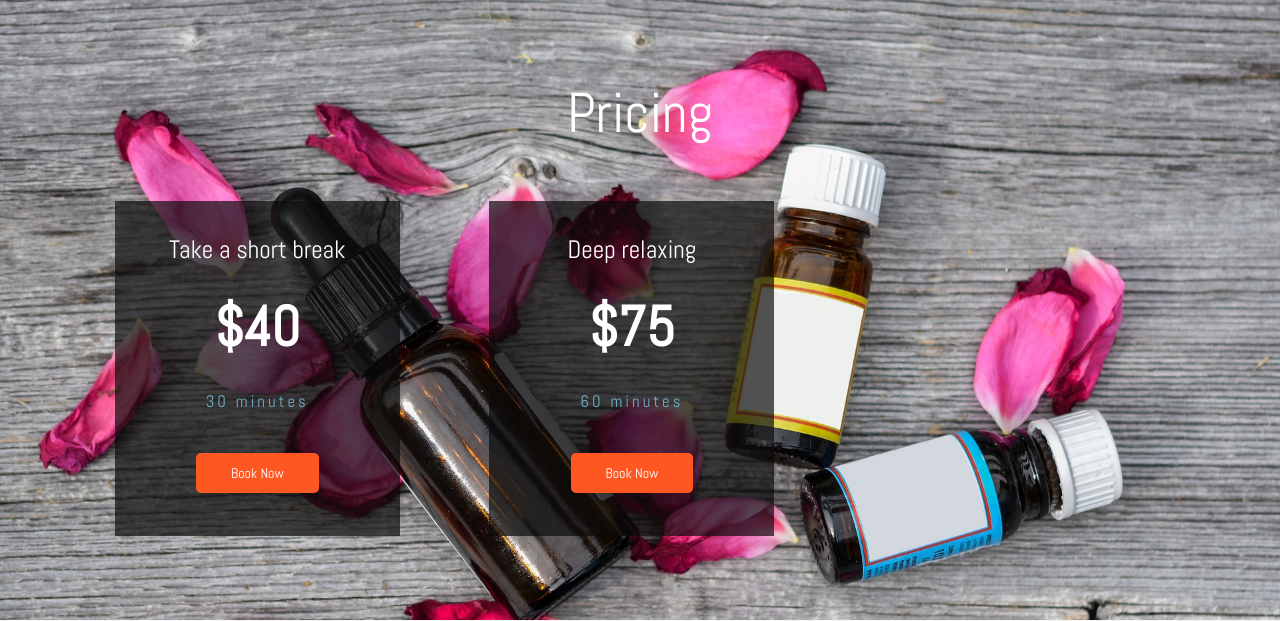
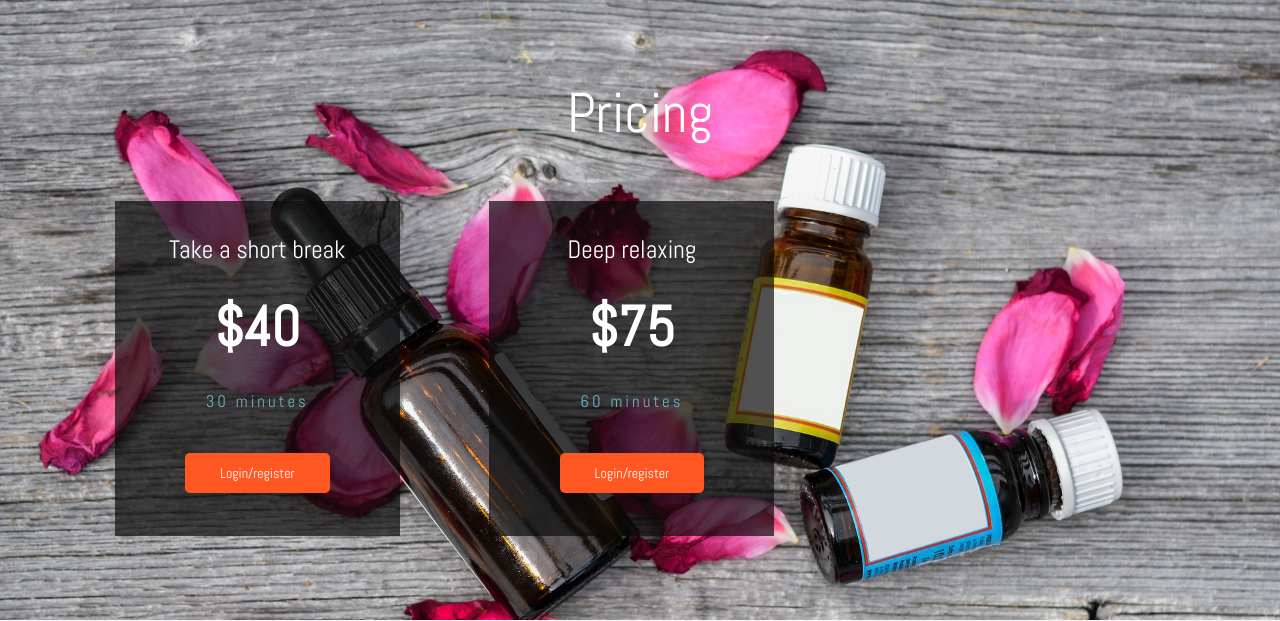
Before and after one commit to zwsnail/comp606A1P2, a PHP site: page / in a window 1280 px wide. Shown: the part 2028-2649 px from the top of the page. Run offline with PHP 8.4, Linux system fonts and the light colour scheme.

Commit message:
Update index.php
login booking button according to login session

```diff
--- a/index.php
+++ b/index.php
@@ -120,17 +120,32 @@
 					<h4>Take a short break</h4>
 					<h3>$40</h3>
 					<h5>30 minutes</h5>
-					<div class="rslsmore">
-						<a href="login_register.php" class="button-pipaluk button--inverted"> Book Now</a>
-					</div>
+					<?php if(isset($_SESSION["email"])){
+									echo'<div class="rslsmore">
+									<a href="booking.php" class="button-pipaluk button--inverted"> Book Now</a>
+								</div>';
+ 								}else{
+									echo'<div class="rslsmore">
+									<a href="login_register.php" class="button-pipaluk button--inverted">Login/register</a>
+								</div>';
+
+								 } ?>
+
 				</div>
 				<div class="col-md-4 slid-grids">
 					<h4>Deep relaxing</h4>
 					<h3>$75</h3>
 					<h5>60 minutes</h5>
-					<div class="rslsmore">
-						<a href="login_register.php" class="button-pipaluk button--inverted"> Book Now</a>
-					</div>
+					<?php if(isset($_SESSION["email"])){
+									echo'<div class="rslsmore">
+									<a href="booking.php" class="button-pipaluk button--inverted"> Book Now</a>
+								</div>';
+ 								}else{
+									echo'<div class="rslsmore">
+									<a href="login_register.php" class="button-pipaluk button--inverted">Login/register</a>
+								</div>';
+
+								 } ?>
 				</div>
 
 				<div class="clearfix"> </div>
```
